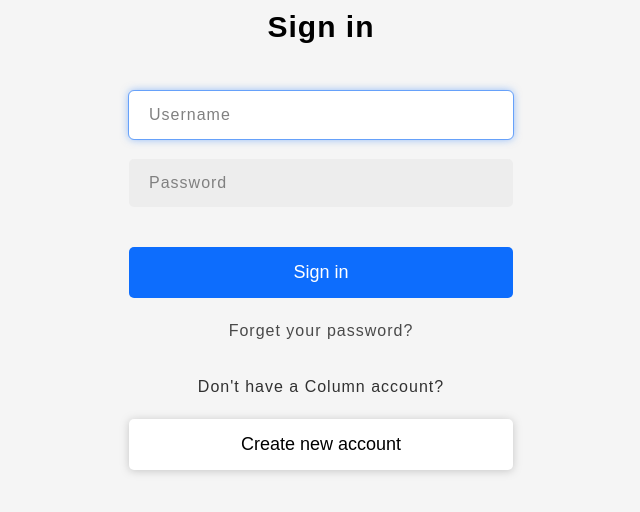
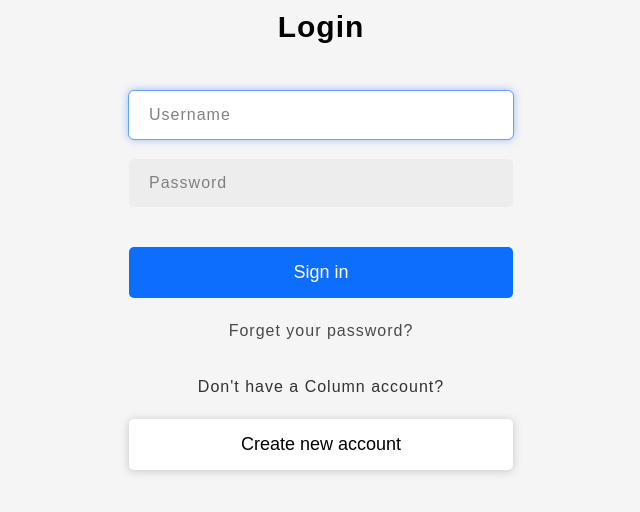
Before and after one commit to ChrisNze/login, a plain HTML site: page index.html in a window 1280 px wide. Shown: the part 202-714 px from the top of the page, without its empty margins (319-959 px from the left). Drawn offline with Linux system fonts and the light colour scheme.

Commit message:
Changed something

```diff
--- a/index.html
+++ b/index.html
@@ -17,7 +17,7 @@
 						<img src="img/logo-2.png" alt="logo1" />
 					</div>
 
-					<h1 class="form_heading">Sign in</h1>
+					<h1 class="form_heading">Login</h1>
 
 					<div class="input_container">
 						<input type="email" name="email" placeholder="Username" class="input_email" required autofocus />
```
